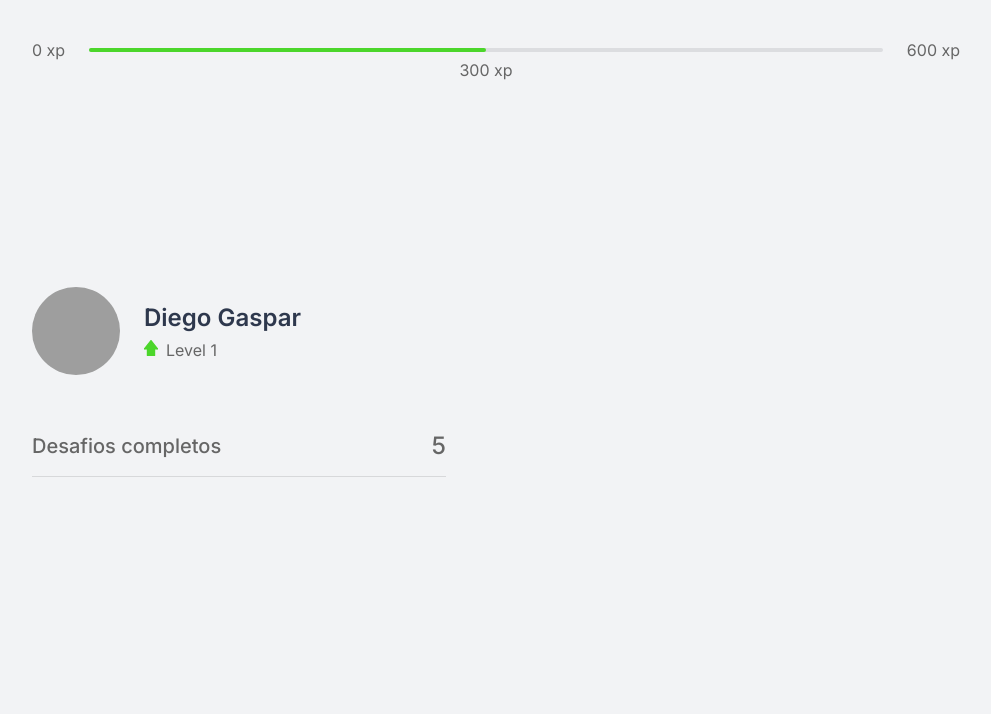
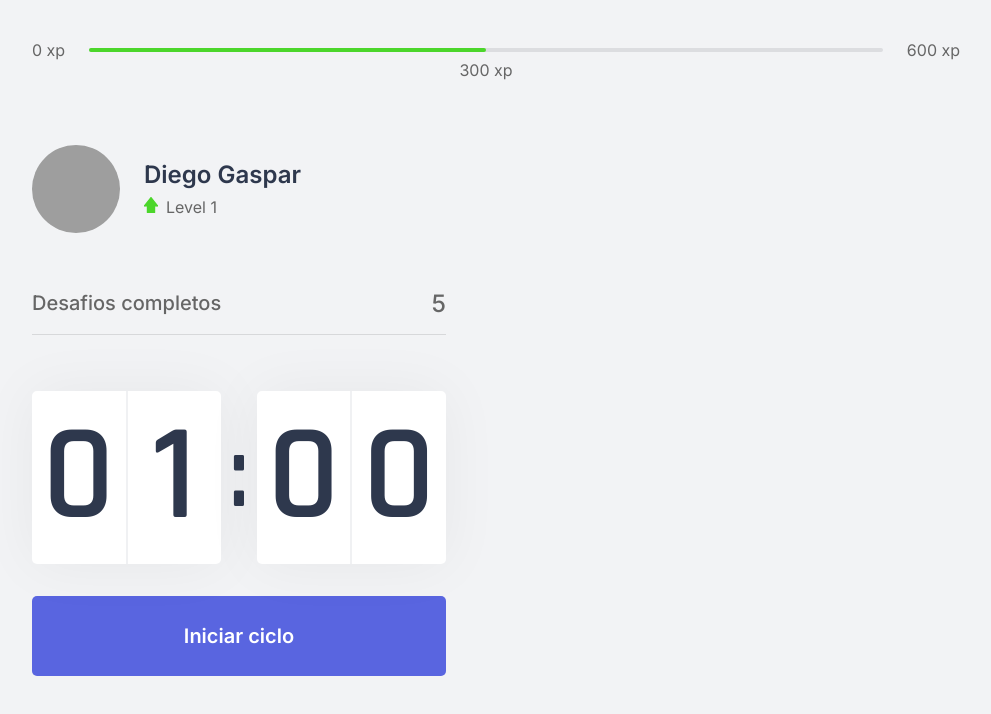
Before and after one commit to diegogasparcruz/moveit, a Next.js app: page / in a window 1280 px wide. Shown: the top 714 px of the page, without its empty margins (144-1135 px from the left). Built offline with nearby package versions, Linux system fonts and the light colour scheme; grey boxes are pictures that could not be loaded.

Commit message:
feat: add countdown component

```diff
--- /dev/null
+++ b/src/components/Countdown.tsx
@@ -0,0 +1,54 @@
+import { useEffect, useState } from "react";
+
+import styles from "../styles/components/Countdown.module.css";
+
+export function Countdown() {
+  const [time, setTime] = useState(1 * 60);
+  const [active, setActive] = useState(false);
+
+  const minutes = Math.floor(time / 60);
+  const seconds = time % 60;
+
+  const [minutesLeft, minutesRight] = String(minutes)
+    .padStart(2, "0")
+    .split("");
+  const [secondsLeft, secondsRight] = String(seconds)
+    .padStart(2, "0")
+    .split("");
+
+  function startCountdown() {
+    setActive(true);
+  }
+
+  useEffect(() => {
+    if (active && time > 0) {
+      setTimeout(() => {
+        setTime(time - 1);
+      }, 1000);
+    }
+  }, [active, time]);
+
+  return (
+    <div>
+      <div className={styles.countdownContainer}>
+        <div>
+          <span>{minutesLeft}</span>
+          <span>{minutesRight}</span>
+        </div>
+        <span>:</span>
+        <div>
+          <span>{secondsLeft}</span>
+          <span>{secondsRight}</span>
+        </div>
+      </div>
+
+      <button
+        type="button"
+        className={styles.countdownButton}
+        onClick={startCountdown}
+      >
+        Iniciar ciclo
+      </button>
+    </div>
+  );
+}
--- a/src/pages/_document.tsx
+++ b/src/pages/_document.tsx
@@ -5,6 +5,7 @@ export default class MyDocument extends Document {
     return (
       <Html>
         <Head>
+          <link rel="shortcut icon" href="favicon.png" type="image/png" />
           <link rel="preconnect" href="https://fonts.gstatic.com" />
           <link
             href="https://fonts.googleapis.com/css2?family=Inter:wght@400;500;600&family=Rajdhani:wght@600&display=swap"
--- a/src/pages/index.tsx
+++ b/src/pages/index.tsx
@@ -1,18 +1,26 @@
 import { CompletedChallenges } from "../components/CompletedChallenges";
+import { Countdown } from "../components/Countdown";
 import { ExpirienceBar } from "../components/ExpirienceBar";
 import { Profile } from "../components/Profile";
+
+import Head from "next/head";
 
 import styles from "../styles/pages/Home.module.css";
 
 export default function Home() {
   return (
     <div className={styles.container}>
+      <Head>
+        <title>Início | move.it</title>
+      </Head>
+
       <ExpirienceBar />
 
       <section>
         <div>
           <Profile />
           <CompletedChallenges />
+          <Countdown />
         </div>
         <div></div>
       </section>
--- /dev/null
+++ b/src/styles/components/Countdown.module.css
@@ -0,0 +1,64 @@
+.countdownContainer {
+  display: flex;
+  align-items: center;
+  font-family: Rajdhani;
+  font-weight: 600;
+  color: var(--title);
+}
+
+.countdownContainer > div {
+  flex: 1;
+
+  display: flex;
+  align-items: center;
+  justify-content: space-evenly;
+
+  background: var(--white);
+  box-shadow: 0 0 60px rgba(0, 0, 0, 0.05);
+  border-radius: 5px;
+  font-size: 8.5rem;
+  text-align: center;
+}
+
+.countdownContainer > div span {
+  flex: 1;
+}
+
+.countdownContainer > div span:first-child {
+  border-right: 1px solid #f0f1f3;
+}
+
+.countdownContainer > div span:last-child {
+  border-left: 1px solid #f0f1f3;
+}
+
+.countdownContainer > span {
+  font-size: 6.25rem;
+  margin: 0 0.5rem;
+}
+
+.countdownButton {
+  width: 100%;
+  height: 5rem;
+
+  margin-top: 2rem;
+
+  display: flex;
+  align-items: center;
+  justify-content: center;
+
+  border: 0;
+  border-radius: 5px;
+
+  background: var(--blue);
+  color: var(--white);
+
+  font-size: 1.25rem;
+  font-weight: 600;
+
+  transition: background-color 0.2s;
+}
+
+.countdownButton:hover {
+  background: var(--blue-dark);
+}
```
